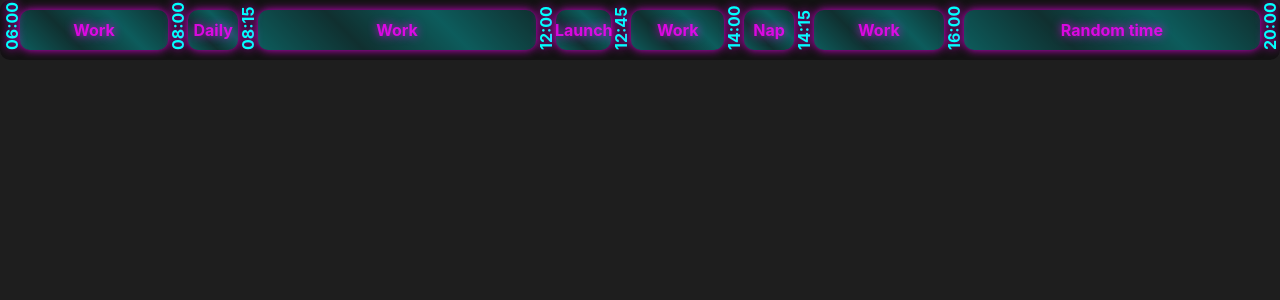
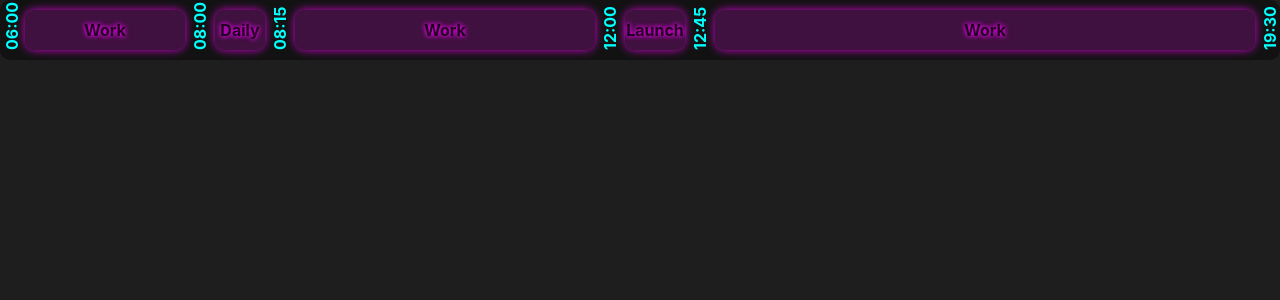
Before and after one commit to LucasJappert/online-notes, a Vue app: page /progress-work in a window 1280 px wide. Shown: the top 300 px of the page. Built offline with nearby package versions, Linux system fonts and the light colour scheme.

Commit message:
style variants

```diff
--- a/src/views/ProgressWork.vue
+++ b/src/views/ProgressWork.vue
@@ -41,10 +41,10 @@ const segments = ref<Segment[]>([
     { title: "Daily", startTime: "08:00", endTime: "08:15" },
     { title: "Work", startTime: "08:15", endTime: "12:00" },
     { title: "Launch", startTime: "12:00", endTime: "12:45" },
-    { title: "Work", startTime: "12:45", endTime: "14:00" },
-    { title: "Nap", startTime: "14:00", endTime: "14:15" },
-    { title: "Work", startTime: "14:15", endTime: "16:00" },
-    { title: "Random time", startTime: "16:00", endTime: "20:00" },
+    { title: "Work", startTime: "12:45", endTime: "19:30" },
+    // { title: "Nap", startTime: "14:00", endTime: "14:15" },
+    // { title: "Work", startTime: "14:15", endTime: "16:00" },
+    // { title: "Random time", startTime: "16:00", endTime: "20:00" },
 ]);
 
 const startTime = ref<string>("14:00");
@@ -59,8 +59,6 @@ const updateProgress = () => {
     const now = new Date();
     const currentTime = `${String(now.getHours()).padStart(2, "0")}:${String(now.getMinutes()).padStart(2, "0")}`;
     currentProgress.value = calculateMinutes(currentTime);
-
-    console.log("Current time in minutes:", currentProgress.value);
 };
 
 // Función para comparar si un segmento ya ha terminado
@@ -83,10 +81,6 @@ const isCurrentSegment = (segment: Segment): boolean => {
 
     const isCurrent = currentTime >= segmentStart && currentTime <= segmentEnd;
 
-    if (isCurrent) {
-        console.log(`Segment ${segment.title} is active`);
-    }
-
     return isCurrent;
 };
 
@@ -97,8 +91,6 @@ const currentSegmentProgress = (segment: Segment): number => {
     const segmentDuration = segmentEnd - segmentStart;
 
     const progress = ((currentTime - segmentStart) / segmentDuration) * 100;
-
-    console.log(`Progress for segment ${segment.title}:`, progress);
 
     return progress;
 };
@@ -149,14 +141,13 @@ onBeforeUnmount(() => {
 .segment {
     background-color: #000000;
     font-weight: bold;
-    color: #ff00ffcc; /* Texto blanco para buen contraste */
     position: relative;
     height: 40px;
     display: inline-block;
     background-color: #1c1c1c; /* Fondo aún más oscuro para los segmentos */
     border-radius: 10px; /* Bordes redondeados */
     /* border: 2px solid #00ffffcc; */
-    margin: auto 10px;
+    margin: auto 15px;
     box-shadow: 0px 0px 10px #ff00ffcc; /* Efecto de resplandor en los segmentos */
     min-width: 50px;
     width: 100%;
@@ -173,38 +164,24 @@ onBeforeUnmount(() => {
     }
 }
 .completed-segment {
-    background: linear-gradient(45deg, #00ffff50, #00ffff20, #00ffff50, #00ffff20); /* Degradado neón */
-    background-size: 100% 100%;
+    color: #000000cc; /* Texto blanco para buen contraste */
+    text-shadow: 0px 0px 5px #ff00ffcc, 0px 0px 5px #ff00ffcc;
+    // background: linear-gradient(45deg, #00ffff50, #00ffff20, #00ffff50, #00ffff20);
+    background: linear-gradient(45deg, #4b114bcc, #4b114bcc 25%, #4b114bcc 50%, #4b114bcc 90%);
+    background-size: 200% 100%; /* Tamaño del fondo */
     border-radius: 10px;
 }
 .current-segment {
-    box-shadow: 0px 0px 10px #00ffffcc; /* Efecto de resplandor en los segmentos */
-    color: #00ffffcc; /* Texto blanco para buen contraste */
-    text-shadow: 0px 0px 10px #000000; /* Efecto de sombra neón */
-}
-.range {
-    position: absolute;
-    top: 100%;
-    transform: translateY(-50%) rotate(-90deg);
-    color: #00ffff;
-    width: 0px;
-    height: 0px;
-    display: block;
-}
-.range_from {
-    left: 0;
-    margin-left: -20px;
-}
-.range_to {
-    right: 0;
-    margin-right: 2px;
+    box-shadow: 0px 0px 10px #00ffffcc;
+    color: #00ffffcc;
+    text-shadow: 0px 0px 15px #000, 0px 0px 15px #000, 0px 0px 15px #000, 0px 0px 15px #000;
 }
 
 .progress {
     height: 100%;
     position: absolute;
     transition: width 1s ease;
-    background: linear-gradient(45deg, #00ffff66, #00ffff66 25%, #ff00ff66 50%, #00ffff66 90%);
+    background: linear-gradient(45deg, #018f8fcc, #018f8fcc 35%, #00ffffcc 55%, #018f8fcc 75%);
     background-size: 200% 100%; /* Tamaño del fondo */
     animation: slideBackground 3s linear infinite; /* Animación de diagonales */
     overflow: hidden;
@@ -222,22 +199,22 @@ onBeforeUnmount(() => {
     }
 }
 
-.play-button-container {
-    text-align: center; /* Centra el botón horizontalmente */
-    margin-top: 20px; /* Espacio entre la barra de progreso y el botón */
+.range {
+    position: absolute;
+    top: 100%;
+    transform: translateY(-50%) rotate(-90deg);
+    color: #00ffff;
+    width: 0px;
+    height: 0px;
+    display: block;
+    text-shadow: none;
 }
-
-.play-button {
-    background-color: #ff00ff; /* Rosa neón para el botón */
-    color: #ffffff; /* Texto blanco */
-    font-weight: bold;
-    border-radius: 10px;
-    box-shadow: 0px 0px 10px #ff00ffcc, 0px 0px 10px #00ffffcc; /* Efecto neón en el botón */
-    padding: 10px 20px;
-    transition: transform 0.2s ease;
+.range_from {
+    left: 0;
+    margin-left: -25px;
 }
-
-.play-button:hover {
-    transform: scale(1.1); /* Aumenta ligeramente el tamaño del botón al hacer hover */
+.range_to {
+    right: 0;
+    margin-right: -3px;
 }
 </style>
```
